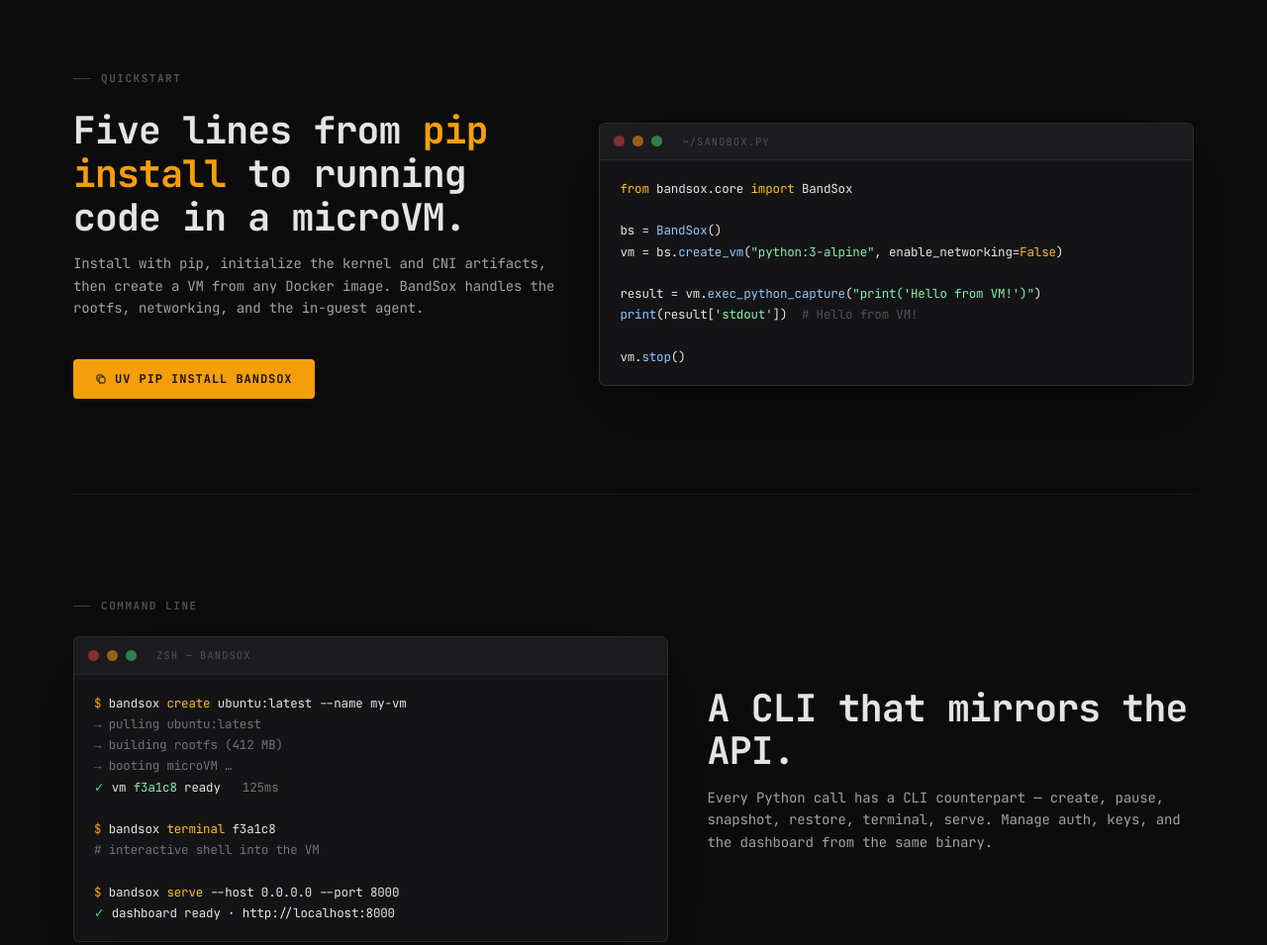
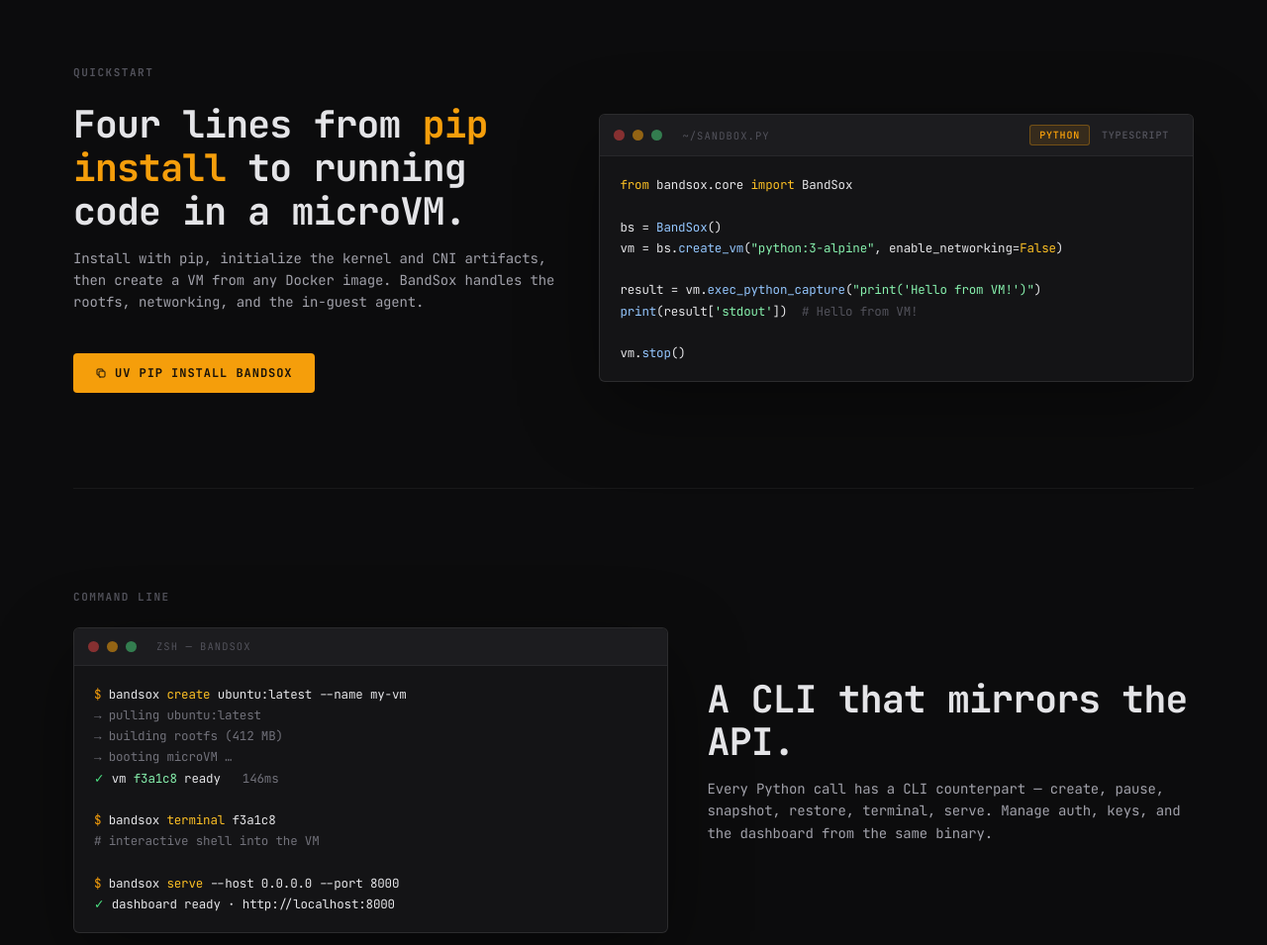
Before and after one commit to HACKE-RC/Bandsox, a plain HTML site: page public/index.html in a window 1280 px wide. Shown: the part 1620-2575 px from the top of the page at 99% size. Drawn offline with Linux system fonts and the light colour scheme.

Commit message:
landing: Python/TypeScript quickstart toggle and accurate boot stat
- Add a Python/TypeScript tab toggle to the quickstart terminal, with a
  matching TS snippet and swapping filename + install command.
- Drop the dash ornament before section headers.
- Correct the boot-time figures to the measured ~150ms (was a stale
  ~125ms claim); "Five lines" -> "Four lines".

```diff
--- a/public/index.html
+++ b/public/index.html
@@ -128,9 +128,7 @@
       font-size: 11px; font-weight: 700; text-transform: uppercase;
       letter-spacing: 0.14em; color: var(--text-faint); margin-bottom: 22px;
     }
-    .section-header::before {
-      content: ""; width: 18px; height: 1px; background: var(--text-ghost);
-    }
+    .section-header::before { content: none; }
 
     /* ── Hero ──────────────────────────────────────── */
     .hero { padding: 100px 0 110px; text-align: left; }
@@ -332,6 +330,23 @@
     .footer-links { display: flex; gap: 18px; }
     .footer-links a:hover { color: var(--text-dim); }
 
+    /* ── Lang toggle tabs ────────────────────────── */
+    .lang-tabs {
+      margin-left: auto; display: flex; gap: 2px;
+    }
+    .lang-tab {
+      font-family: 'JetBrains Mono', monospace;
+      font-size: 10px; font-weight: 600; letter-spacing: 0.08em;
+      text-transform: uppercase; padding: 3px 9px; border-radius: 3px;
+      border: 1px solid transparent; background: transparent;
+      color: var(--text-faint); cursor: pointer; transition: all 0.15s;
+    }
+    .lang-tab:hover { color: var(--text-dim); background: rgba(255,255,255,0.05); }
+    .lang-tab.active {
+      color: var(--accent); background: var(--accent-dim);
+      border-color: var(--accent-border);
+    }
+
     /* ── Code inline ──────────────────────────────── */
     code.inline {
       background: rgba(255,255,255,0.05); border: 1px solid var(--border);
@@ -418,7 +433,7 @@
 
       <div class="stats-strip">
         <div class="stat">
-          <div class="stat-value">~125<span class="unit">ms</span></div>
+          <div class="stat-value">~150<span class="unit">ms</span></div>
           <div class="stat-label">Boot time</div>
         </div>
         <div class="stat">
@@ -451,7 +466,7 @@
             <svg width="16" height="16" viewBox="0 0 24 24" fill="none" stroke="currentColor" stroke-width="2"><path stroke-linecap="round" stroke-linejoin="round" d="M13 10V3L4 14h7v7l9-11h-7z"/></svg>
           </div>
           <div class="feature-title">Millisecond boot</div>
-          <div class="feature-desc">Cold-start a fresh sandbox in ~125ms. Fast enough to spin one up per request, per user, or per task.</div>
+          <div class="feature-desc">Cold-start a fresh sandbox in ~150ms. Fast enough to spin one up per request, per user, or per task.</div>
         </div>
 
         <div class="feature">
@@ -501,7 +516,7 @@
       <div class="section-header">Quickstart</div>
       <div class="two-col">
         <div>
-          <h2 class="title">Five lines from <span style="color:var(--accent);">pip install</span> to running code in a microVM.</h2>
+          <h2 class="title">Four lines from <span style="color:var(--accent);" id="qs-install-label">pip install</span> to running code in a microVM.</h2>
           <p class="title-lede">
             Install with pip, initialize the kernel and CNI artifacts, then create a VM from any Docker image.
             BandSox handles the rootfs, networking, and the in-guest agent.
@@ -519,9 +534,13 @@
             <span class="term-dot red"></span>
             <span class="term-dot yellow"></span>
             <span class="term-dot green"></span>
-            <span class="term-title">~/sandbox.py</span>
+            <span class="term-title" id="qs-filename">~/sandbox.py</span>
+            <div class="lang-tabs">
+              <button class="lang-tab active" onclick="qsLang('py')">Python</button>
+              <button class="lang-tab" onclick="qsLang('ts')">TypeScript</button>
+            </div>
           </div>
-          <div class="terminal-body"><span class="term-keyword">from</span> bandsox.core <span class="term-keyword">import</span> BandSox
+          <div class="terminal-body" id="qs-py"><span class="term-keyword">from</span> bandsox.core <span class="term-keyword">import</span> BandSox
 
 bs = <span class="term-func">BandSox</span>()
 vm = bs.<span class="term-func">create_vm</span>(<span class="term-string">"python:3-alpine"</span>, enable_networking=<span class="term-keyword">False</span>)
@@ -530,6 +549,15 @@
 <span class="term-func">print</span>(result[<span class="term-string">'stdout'</span>])  <span class="term-comment"># Hello from VM!</span>
 
 vm.<span class="term-func">stop</span>()</div>
+          <div class="terminal-body" id="qs-ts" style="display:none"><span class="term-keyword">import</span> { BandSox } <span class="term-keyword">from</span> <span class="term-string">"bandsox"</span>;
+
+<span class="term-keyword">const</span> bs = <span class="term-keyword">new</span> <span class="term-func">BandSox</span>({ baseUrl: <span class="term-string">"http://your-server:8000"</span> });
+<span class="term-keyword">const</span> vm = <span class="term-keyword">await</span> bs.<span class="term-func">createVm</span>({ image: <span class="term-string">"python:3-alpine"</span> });
+
+<span class="term-keyword">const</span> result = <span class="term-keyword">await</span> vm.<span class="term-func">execPython</span>({ code: <span class="term-string">"print('Hello from VM!')"</span> });
+console.<span class="term-func">log</span>(result.stdout);  <span class="term-comment">// Hello from VM!</span>
+
+<span class="term-keyword">await</span> vm.<span class="term-func">stop</span>();</div>
         </div>
       </div>
     </section>
@@ -549,7 +577,7 @@
 <span class="term-mute">→ pulling ubuntu:latest</span>
 <span class="term-mute">→ building rootfs (412 MB)</span>
 <span class="term-mute">→ booting microVM …</span>
-<span style="color:var(--green);">✓</span> vm <span class="term-string">f3a1c8</span> ready   <span class="term-mute">125ms</span>
+<span style="color:var(--green);">✓</span> vm <span class="term-string">f3a1c8</span> ready   <span class="term-mute">146ms</span>
 
 <span class="term-prompt">$</span> bandsox <span class="term-keyword">terminal</span> f3a1c8
 <span class="term-mute"># interactive shell into the VM</span>
@@ -674,6 +702,19 @@
   </footer>
 
   <script>
+    function qsLang(lang) {
+      var isPy = lang === 'py';
+      document.getElementById('qs-py').style.display = isPy ? '' : 'none';
+      document.getElementById('qs-ts').style.display = isPy ? 'none' : '';
+      document.getElementById('qs-filename').textContent = isPy ? '~/sandbox.py' : '~/sandbox.ts';
+      document.getElementById('qs-install-label').textContent = isPy ? 'pip install' : 'npm install';
+      var tabs = document.querySelectorAll('.lang-tab');
+      tabs[0].classList.toggle('active', isPy);
+      tabs[1].classList.toggle('active', !isPy);
+    }
+  </script>
+
+  <script>
     // Subtle matrix rain — muted greys with occasional amber highlights.
     (function () {
       const canvas = document.getElementById('matrix');
```
